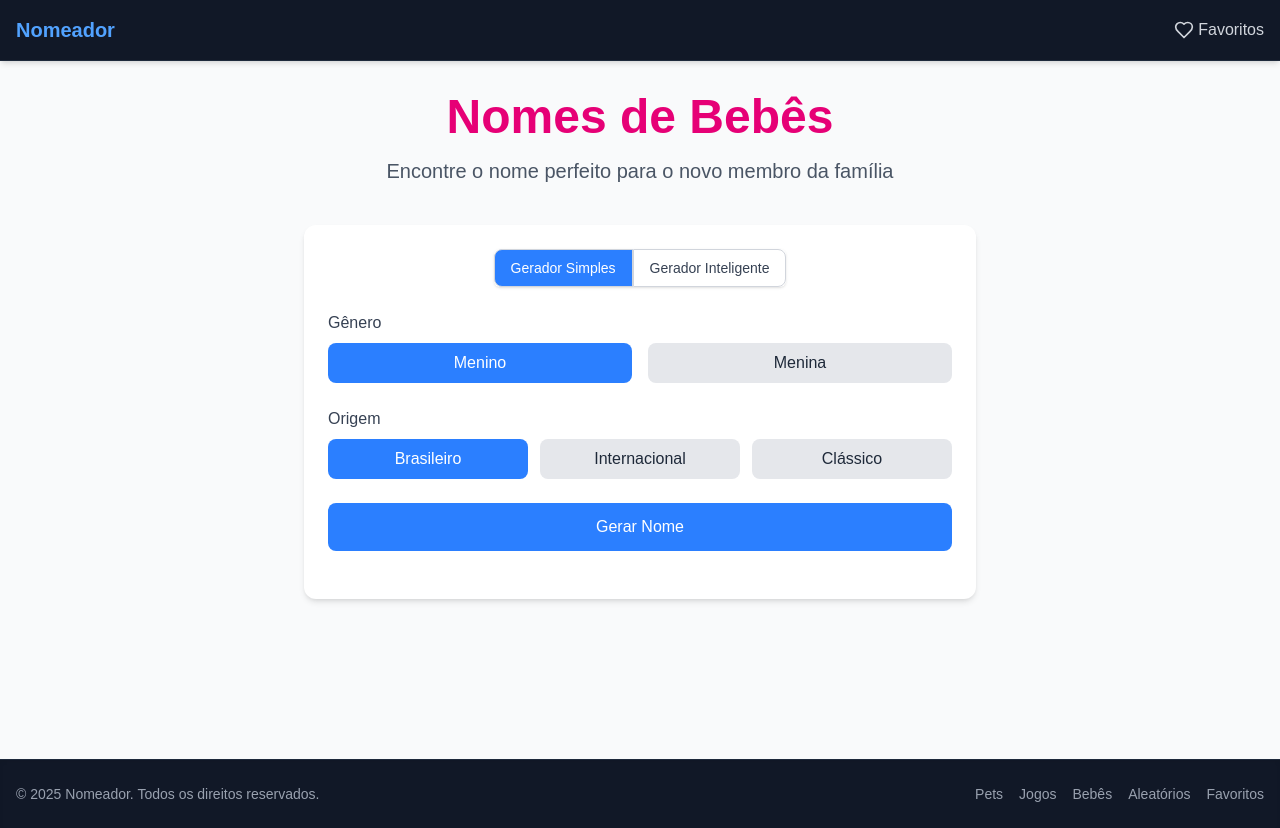
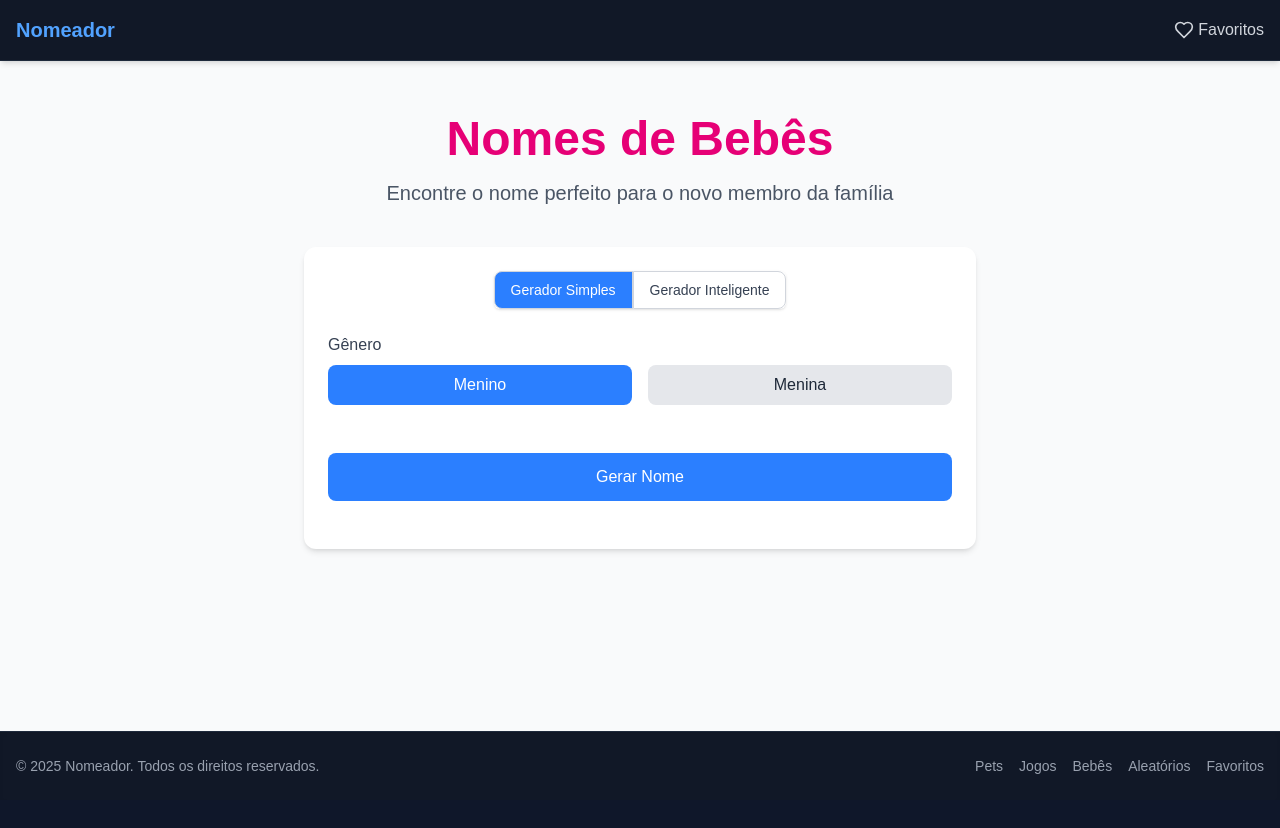
Before and after one commit to MatheusMoorete/Nomeador, a Next.js app: page /bebes in a window 1280 px wide. After the commit the page ends 800 px from the top, so only its background shows below. Built offline with nearby package versions, Linux system fonts and the light colour scheme.

Commit message:
Corrige erro de hidratação no AdBanner e melhora exibição de características no componente NomeDisplay

```diff
--- a/src/app/bebes/page.tsx
+++ b/src/app/bebes/page.tsx
@@ -698,14 +698,16 @@ export default function Bebes() {
     setIsGenerating(true);
 
     setTimeout(() => {
+      // Escolher uma origem aleatória para mais variedade
+      const origens = ['brasileiro', 'internacional', 'classico'];
+      const origemAleatoria = origens[Math.floor(Math.random() * origens.length)];
+
       let listaDeNomes: string[] = [];
 
       if (genero === 'menino') {
-        const origemAtual = origem as keyof typeof nomesMenino;
-        listaDeNomes = nomesMenino[origemAtual];
+        listaDeNomes = nomesMenino[origemAleatoria as keyof typeof nomesMenino];
       } else {
-        const origemAtual = origem as keyof typeof nomesMenina;
-        listaDeNomes = nomesMenina[origemAtual];
+        listaDeNomes = nomesMenina[origemAleatoria as keyof typeof nomesMenina];
       }
 
       const indiceAleatorio = Math.floor(Math.random() * listaDeNomes.length);
@@ -713,6 +715,9 @@ export default function Bebes() {
 
       let novoSignificado = '';
       let novaCaracteristica = '';
+
+      // Atualizar a origem para buscar o significado e característica corretos
+      setOrigem(origemAleatoria);
 
       const nomeCompleto = obterNomeCompleto(nome);
       if (nomeCompleto) {
@@ -724,6 +729,7 @@ export default function Bebes() {
       setSignificado(novoSignificado);
       setCaracteristica(novaCaracteristica);
 
+      // Armazenar o nome atual no histórico, se houver um nome anterior
       if (nomeGerado) {
         setNomesAnteriores(prev => [
           {
@@ -805,36 +811,6 @@ export default function Bebes() {
                     </button>
                   </div>
 
-                  <label className="block text-gray-700 dark:text-gray-300 mb-2 font-medium">
-                    Origem
-                  </label>
-                  <div className="grid grid-cols-1 sm:grid-cols-3 gap-3">
-                    <button
-                      className={`px-4 py-2 rounded-lg ${origem === 'brasileiro'
-                        ? genero === 'menino' ? 'bg-blue-500 text-white' : 'bg-pink-500 text-white'
-                        : 'bg-gray-200 dark:bg-gray-700 text-gray-800 dark:text-gray-200'}`}
-                      onClick={() => setOrigem('brasileiro')}
-                    >
-                      Brasileiro
-                    </button>
-                    <button
-                      className={`px-4 py-2 rounded-lg ${origem === 'internacional'
-                        ? genero === 'menino' ? 'bg-blue-500 text-white' : 'bg-pink-500 text-white'
-                        : 'bg-gray-200 dark:bg-gray-700 text-gray-800 dark:text-gray-200'}`}
-                      onClick={() => setOrigem('internacional')}
-                    >
-                      Internacional
-                    </button>
-                    <button
-                      className={`px-4 py-2 rounded-lg ${origem === 'classico'
-                        ? genero === 'menino' ? 'bg-blue-500 text-white' : 'bg-pink-500 text-white'
-                        : 'bg-gray-200 dark:bg-gray-700 text-gray-800 dark:text-gray-200'}`}
-                      onClick={() => setOrigem('classico')}
-                    >
-                      Clássico
-                    </button>
-                  </div>
-
                   <button
                     className={`w-full mt-6 py-3 px-4 font-medium rounded-lg transition-colors ${
                       genero === 'menino'
@@ -861,6 +837,13 @@ export default function Bebes() {
             <div className="w-full flex flex-col gap-4">
               <NomeDisplay
                 nome={nomeGerado}
+                caracteristica={significado && caracteristica
+                  ? `Significado: ${significado}\nCaracterística: ${caracteristica}`
+                  : significado
+                    ? `Significado: ${significado}`
+                    : caracteristica
+                      ? `Característica: ${caracteristica}`
+                      : ''}
                 onGerarNovo={gerarNome}
                 corDestaque={genero === 'menino'
                   ? 'text-blue-500 dark:text-blue-400'
@@ -868,17 +851,6 @@ export default function Bebes() {
                 mostrarAnuncio={false}
                 categoria="bebes"
               />
-
-              {significado && (
-                <p className="text-lg text-gray-700">
-                  <span className="font-semibold">Significado:</span> {significado}
-                </p>
-              )}
-              {caracteristica && (
-                <p className="text-lg text-gray-700">
-                  <span className="font-semibold">Característica:</span> {caracteristica}
-                </p>
-              )}
 
               <AdBanner adSlot="bebes-historico" />
 
--- a/src/components/AdBanner.tsx
+++ b/src/components/AdBanner.tsx
@@ -1,7 +1,6 @@
 'use client';
 
-import { useEffect, useRef, useState } from 'react';
-import { v4 as uuidv4 } from 'uuid';
+import { useEffect, useRef, useId } from 'react';
 
 interface AdBannerProps {
   adSlot?: string;
@@ -18,7 +17,9 @@ export default function AdBanner({
   fullWidthResponsive = true,
   className = ''
 }: AdBannerProps) {
-  const [adId] = useState(`ad-${uuidv4().slice(0, 8)}`);
+  // Usar useId em vez de UUID para garantir IDs iguais no servidor e cliente
+  const id = useId();
+  const adId = `ad-${id}`;
   const adInitialized = useRef(false);
 
   useEffect(() => {
```
